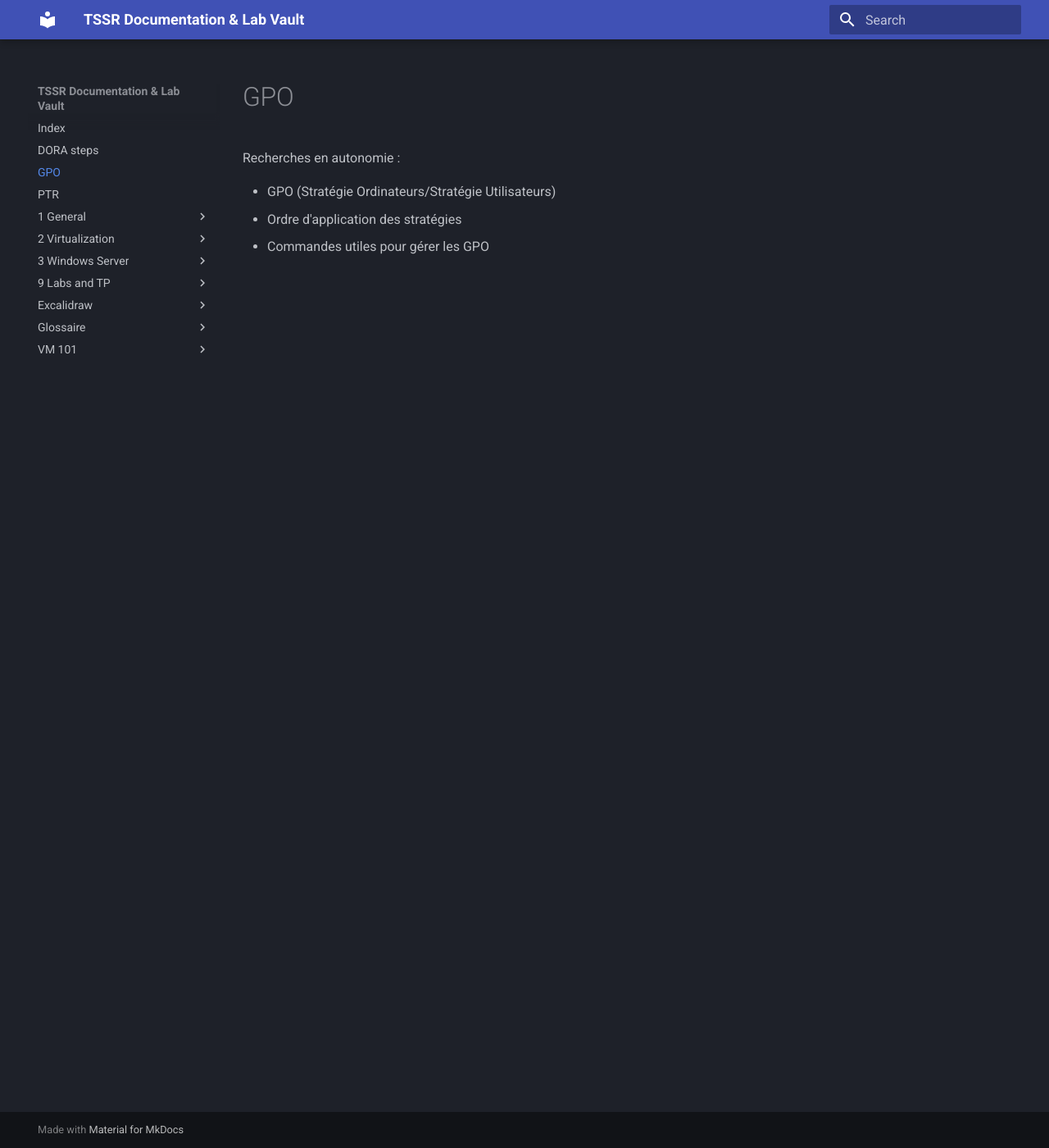
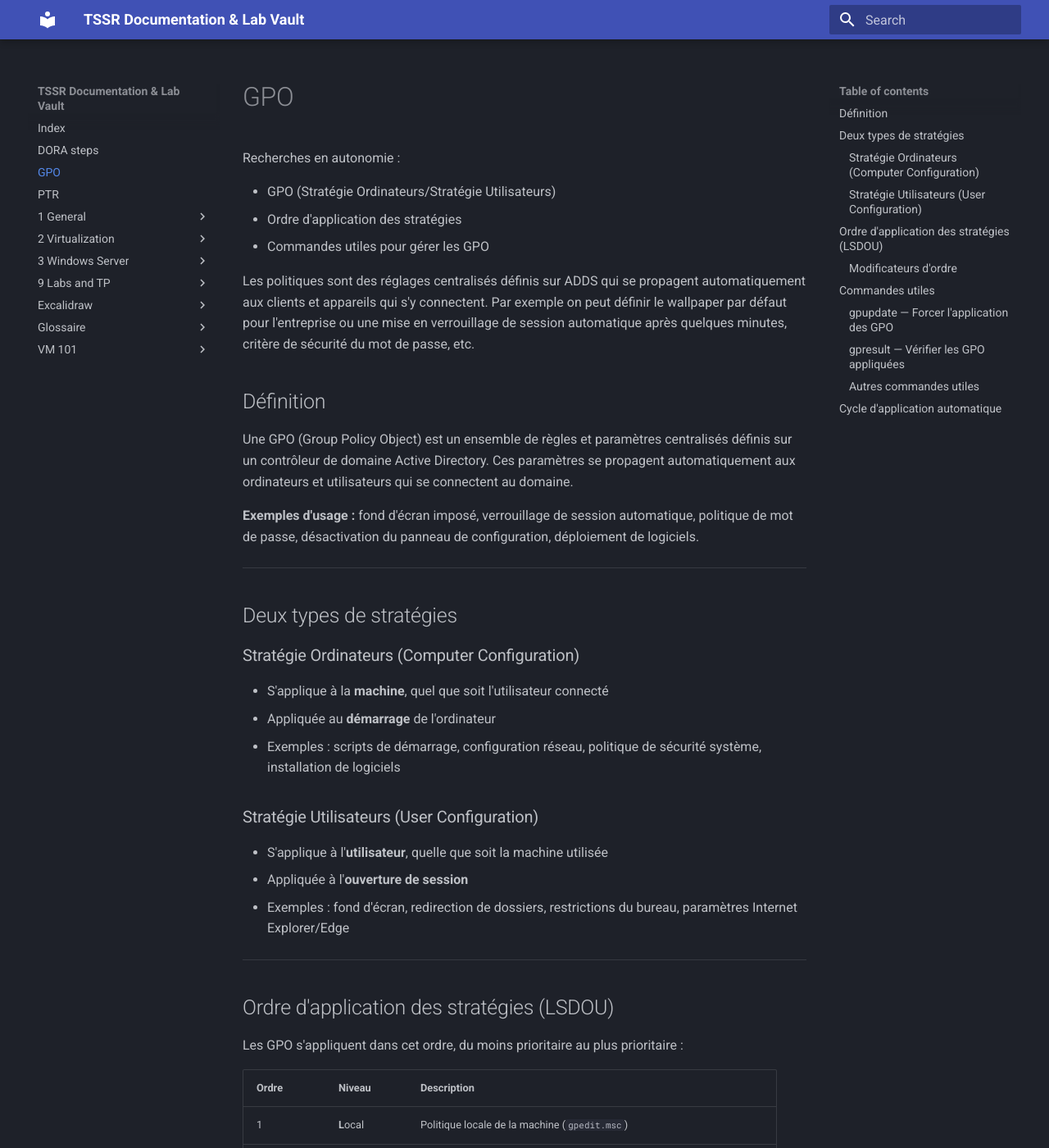
Before and after one commit to Natalshadow/TSSR_Doc, an MkDocs documentation site: the page built from docs/GPO.md, in a window 1280 px wide and 1400 px high. Shown: the whole window at 82% size. Built offline with MkDocs 1.6.1 and Material for MkDocs 9.7.7, drawn with Linux system fonts in a browser that asks for light colours; some of the changed text lies outside the part shown.

Commit message:
vault backup: 2026-10-08 11:17:38

````diff
--- a/docs/GPO.md
+++ b/docs/GPO.md
@@ -3,3 +3,123 @@
 - GPO (Stratégie Ordinateurs/Stratégie Utilisateurs)
 - Ordre d'application des stratégies
 - Commandes utiles pour gérer les GPO
+
+Les politiques sont des réglages centralisés définis sur ADDS qui se propagent automatiquement aux clients et appareils qui s'y connectent.
+Par exemple on peut définir le wallpaper par défaut pour l'entreprise ou une mise en verrouillage de session automatique après quelques minutes, critère de sécurité du mot de passe, etc.
+
+
+## Définition
+
+Une GPO (Group Policy Object) est un ensemble de règles et paramètres centralisés définis sur un contrôleur de domaine Active Directory. Ces paramètres se propagent automatiquement aux ordinateurs et utilisateurs qui se connectent au domaine.
+
+**Exemples d'usage :** fond d'écran imposé, verrouillage de session automatique, politique de mot de passe, désactivation du panneau de configuration, déploiement de logiciels.
+
+---
+
+## Deux types de stratégies
+
+### Stratégie Ordinateurs (Computer Configuration)
+
+- S'applique à la **machine**, quel que soit l'utilisateur connecté
+- Appliquée au **démarrage** de l'ordinateur
+- Exemples : scripts de démarrage, configuration réseau, politique de sécurité système, installation de logiciels
+
+### Stratégie Utilisateurs (User Configuration)
+
+- S'applique à l'**utilisateur**, quelle que soit la machine utilisée
+- Appliquée à l'**ouverture de session**
+- Exemples : fond d'écran, redirection de dossiers, restrictions du bureau, paramètres Internet Explorer/Edge
+
+---
+
+## Ordre d'application des stratégies (LSDOU)
+
+Les GPO s'appliquent dans cet ordre, du moins prioritaire au plus prioritaire :
+
+|Ordre|Niveau|Description|
+|---|---|---|
+|1|**L**ocal|Politique locale de la machine (`gpedit.msc`)|
+|2|**S**ite|Politiques liées au site Active Directory|
+|3|**D**omaine|Politiques appliquées à tout le domaine|
+|4|**O**U|Politiques appliquées à l'unité d'organisation (OU) la plus proche de l'objet|
+
+> **Règle :** la dernière GPO appliquée l'emporte. Une GPO d'OU écrase donc une GPO de domaine en cas de conflit.
+
+### Modificateurs d'ordre
+
+- **Enforced (No Override) :** force la GPO à s'appliquer même si une GPO enfant la contredit
+- **Block Inheritance :** une OU peut bloquer l'héritage des GPO parentes (sauf si Enforced)
+
+---
+
+## Commandes utiles
+
+### gpupdate — Forcer l'application des GPO
+
+```cmd
+gpupdate /force
+```
+
+Force la mise à jour immédiate des stratégies ordinateur et utilisateur sans attendre le prochain cycle automatique (toutes les 90 minutes par défaut).
+
+```cmd
+gpupdate /target:computer
+gpupdate /target:user
+```
+
+Mise à jour ciblée sur l'ordinateur ou l'utilisateur uniquement.
+
+---
+
+### gpresult — Vérifier les GPO appliquées
+
+```cmd
+gpresult /r
+```
+
+Affiche un résumé des GPO appliquées à l'utilisateur et à l'ordinateur courants.
+
+```cmd
+gpresult /h rapport.html
+```
+
+Génère un rapport HTML détaillé de toutes les GPO appliquées — utile pour le diagnostic.
+
+```cmd
+gpresult /scope computer /r
+gpresult /scope user /r
+```
+
+Résultat ciblé ordinateur ou utilisateur.
+
+---
+
+### Autres commandes utiles
+
+```powershell
+Get-GPO -All
+```
+
+Liste toutes les GPO du domaine (PowerShell, nécessite le module GroupPolicy).
+
+```powershell
+Get-GPResultantSetOfPolicy -ReportType Html -Path "C:\rapport.html"
+```
+
+Équivalent PowerShell de `gpresult /h`.
+
+```cmd
+rsop.msc
+```
+
+Resultant Set of Policy — interface graphique montrant les paramètres effectivement appliqués après résolution des conflits.
+
+---
+
+## Cycle d'application automatique
+
+|Contexte|Fréquence|
+|---|---|
+|Ordinateurs membres du domaine|Toutes les 90 minutes (± 30 min aléatoire)|
+|Contrôleurs de domaine|Toutes les 5 minutes|
+|Au démarrage / ouverture de session|Systématiquement|
````
Also changed, not shown: docs/.obsidian/workspace.json.
